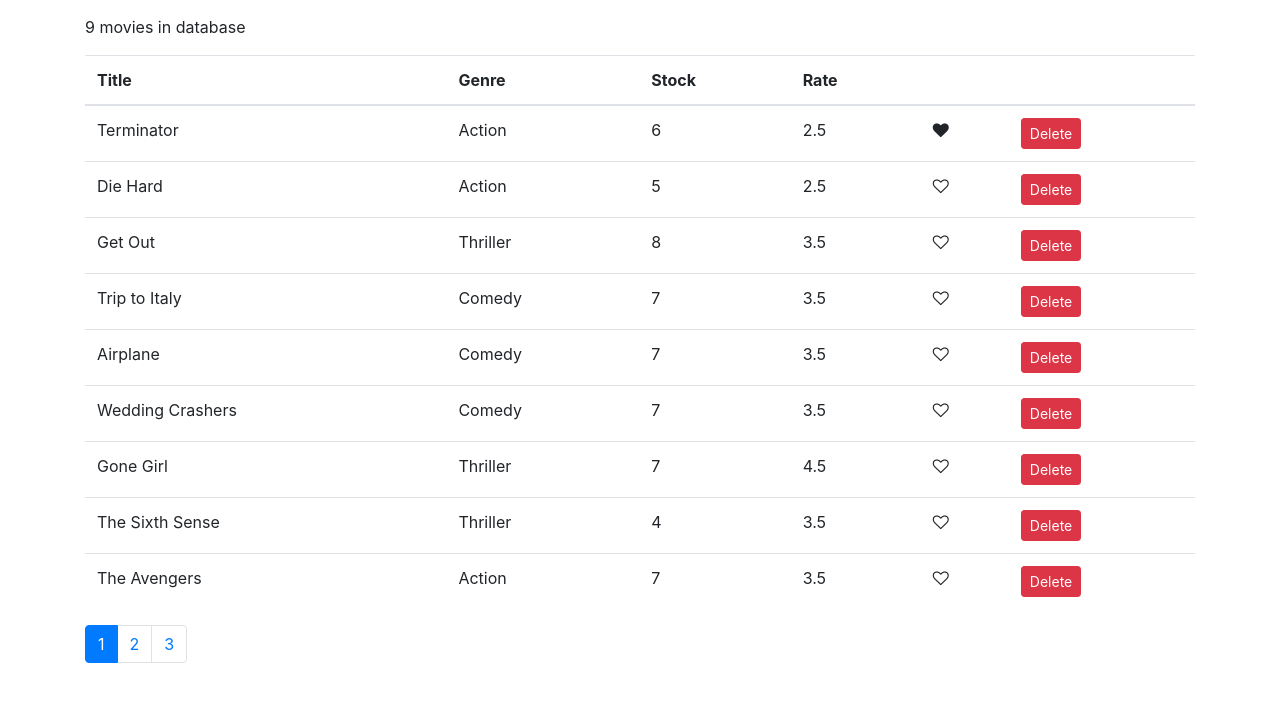
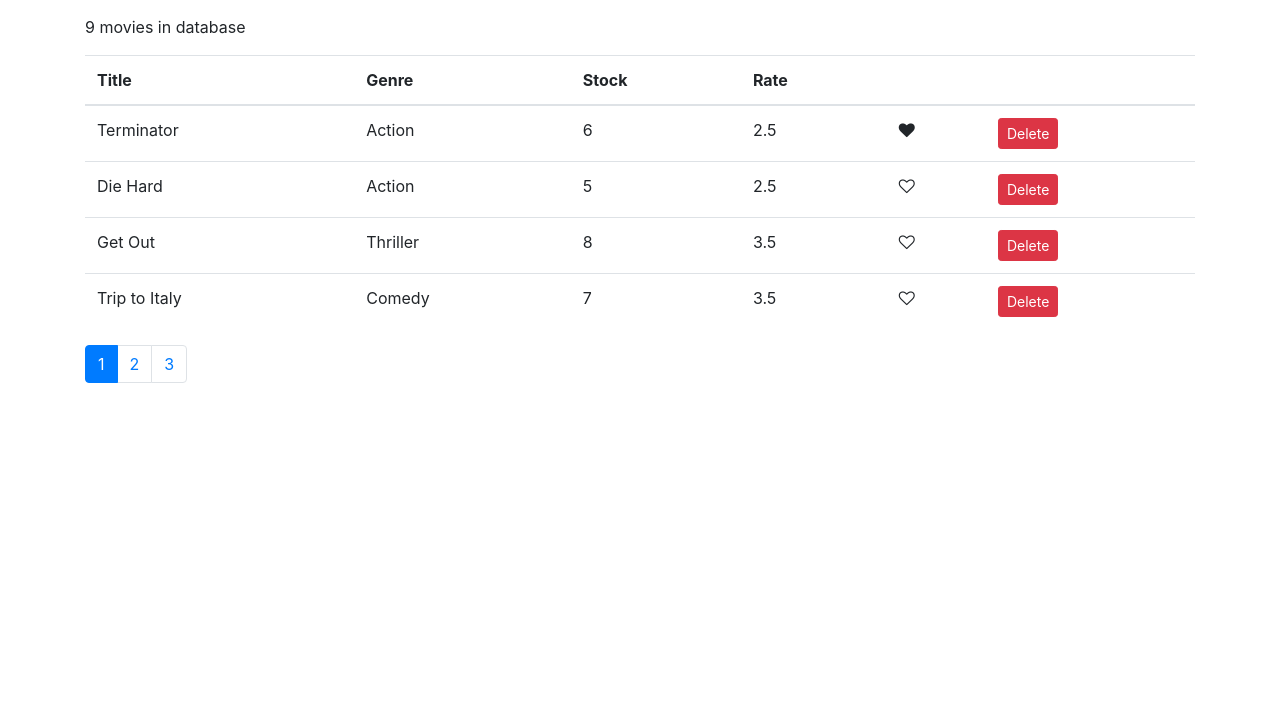
Before and after one commit to priyansh18/Vidly, a React (Create React App) app in the folder vidly/: page / in a window 1280 px wide. Shown: the top 702 px of the page. Built offline with nearby package versions, Linux system fonts and the light colour scheme.

Commit message:
Pagination-data

```diff
--- a/vidly/src/components/movies.jsx
+++ b/vidly/src/components/movies.jsx
@@ -2,6 +2,7 @@
 import { getMovies } from "../services/fakeMovieService";
 import Like from "./common/like";
 import Pagination from "./common/pagination";
+import { paginate } from "../utils/paginate";
 
 class Movies extends Component {
   state = {
@@ -32,7 +33,11 @@
 
   render() {
     const { length: count } = this.state.movies;
+    const { currentPage, pageSize, movies: allMovies } = this.state;
     if (count == 0) return <p>No Movies in DataBase</p>;
+
+    const movies = paginate(allMovies, currentPage, pageSize);
+
     return (
       <React.Fragment>
         <p>{count} movies in database</p>
@@ -48,7 +53,7 @@
             </tr>
           </thead>
           <tbody>
-            {this.state.movies.map((movie) => (
+            {movies.map((movie) => (
               <tr key={movie._id}>
                 <td>{movie.title}</td>
                 <td>{movie.genre.name}</td>
@@ -74,8 +79,8 @@
         </table>
         <Pagination
           itemsCount={count}
-          pageSize={this.state.pageSize}
-          currentPage={this.state.currentPage}
+          pageSize={pageSize}
+          currentPage={currentPage}
           onPageChange={this.handlePageChange}
         />
       </React.Fragment>
--- /dev/null
+++ b/vidly/src/utils/paginate.js
@@ -0,0 +1,6 @@
+import _ from "lodash";
+
+export function paginate(items, pageNumber, pageSize) {
+  const startIndex = (pageNumber - 1) * pageSize;
+  return _(items).slice(startIndex).take(pageSize).value();
+}
```
